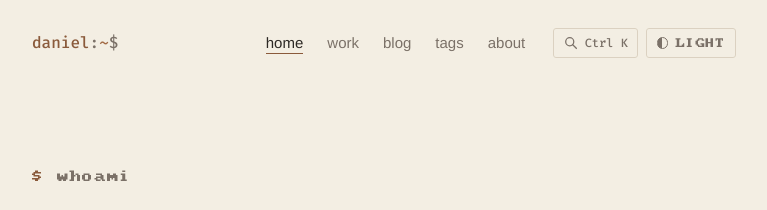
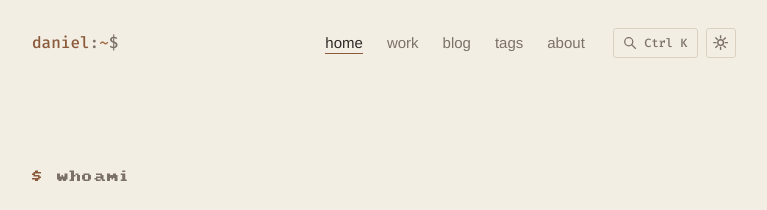
Before and after one commit to carvalhodj/carvalhodj.github.io, a Jekyll site: the page built from index.md, in a window 1280 px wide. Shown: the top 210 px of the page, without its empty margins (256-1023 px from the left). Built offline with Jekyll 4.4.1, drawn with Linux system fonts in a browser that asks for light colours; some web fonts are replaced.

Commit message:
chore: refactor color toggle to be just icons

```diff
--- a/_includes/header.html
+++ b/_includes/header.html
@@ -48,9 +48,16 @@
         <span class="toggle-value" data-label="font"></span>
       </button>
       {%- endunless %}
-      <button class="toggle" type="button" data-toggle="theme" aria-label="Switch color theme" title="Switch color theme">
-        <span class="toggle-icon" aria-hidden="true"></span>
-        <span class="toggle-value" data-label="theme"></span>
+      <button class="toggle toggle--icon" type="button" data-toggle="theme" aria-label="Switch color theme" title="Switch color theme">
+        <svg class="theme-icon theme-icon--sun" viewBox="0 0 16 16" aria-hidden="true">
+          <circle cx="8" cy="8" r="3" fill="none" stroke="currentColor" stroke-width="1.5"/>
+          <path d="M8 1v2M8 13v2M1 8h2M13 8h2M3.05 3.05l1.4 1.4M11.55 11.55l1.4 1.4M3.05 12.95l1.4-1.4M11.55 4.45l1.4-1.4"
+                stroke="currentColor" stroke-width="1.5" stroke-linecap="square"/>
+        </svg>
+        <svg class="theme-icon theme-icon--moon" viewBox="0 0 16 16" aria-hidden="true">
+          <path d="M13.5 9.6A5.75 5.75 0 0 1 6.4 2.5a5.75 5.75 0 1 0 7.1 7.1Z"
+                fill="none" stroke="currentColor" stroke-width="1.5" stroke-linejoin="round"/>
+        </svg>
       </button>
     </div>
   </div>
--- a/_sass/retro/_components.scss
+++ b/_sass/retro/_components.scss
@@ -92,12 +92,32 @@
   letter-spacing: -0.05em;
 }
 
-.toggle-icon {
-  width: 0.7rem;
-  height: 0.7rem;
-  border: 1px solid currentColor;
-  border-radius: 50%;
-  background: linear-gradient(90deg, currentColor 50%, transparent 50%);
+// Icon-only toggle: a square button.
+.toggle--icon {
+  justify-content: center;
+  width: 1.875rem;
+  padding: 0;
+}
+
+// Shows the current theme: moon in dark mode, sun in light mode.
+.theme-icon {
+  width: 0.95rem;
+  height: 0.95rem;
+}
+
+.theme-icon--moon,
+[data-theme="dark"] .theme-icon--sun {
+  display: none;
+}
+
+[data-theme="dark"] .theme-icon--moon {
+  display: block;
+}
+
+// Without JavaScript the theme follows the OS.
+@media (prefers-color-scheme: dark) {
+  :root:not([data-theme]) .theme-icon--sun { display: none; }
+  :root:not([data-theme]) .theme-icon--moon { display: block; }
 }
 
 .toggle-value {
@@ -109,8 +129,6 @@
 }
 
 // Labels come from CSS so they are right on first paint.
-[data-label="theme"]::after { content: "light"; }
-[data-theme="dark"] [data-label="theme"]::after { content: "dark"; }
 [data-label="prompt-font"]::after { content: "fira"; }
 [data-prompt-font="bios"] [data-label="prompt-font"]::after { content: "bios"; }
 [data-label="font"]::after { content: "plex"; }
```
